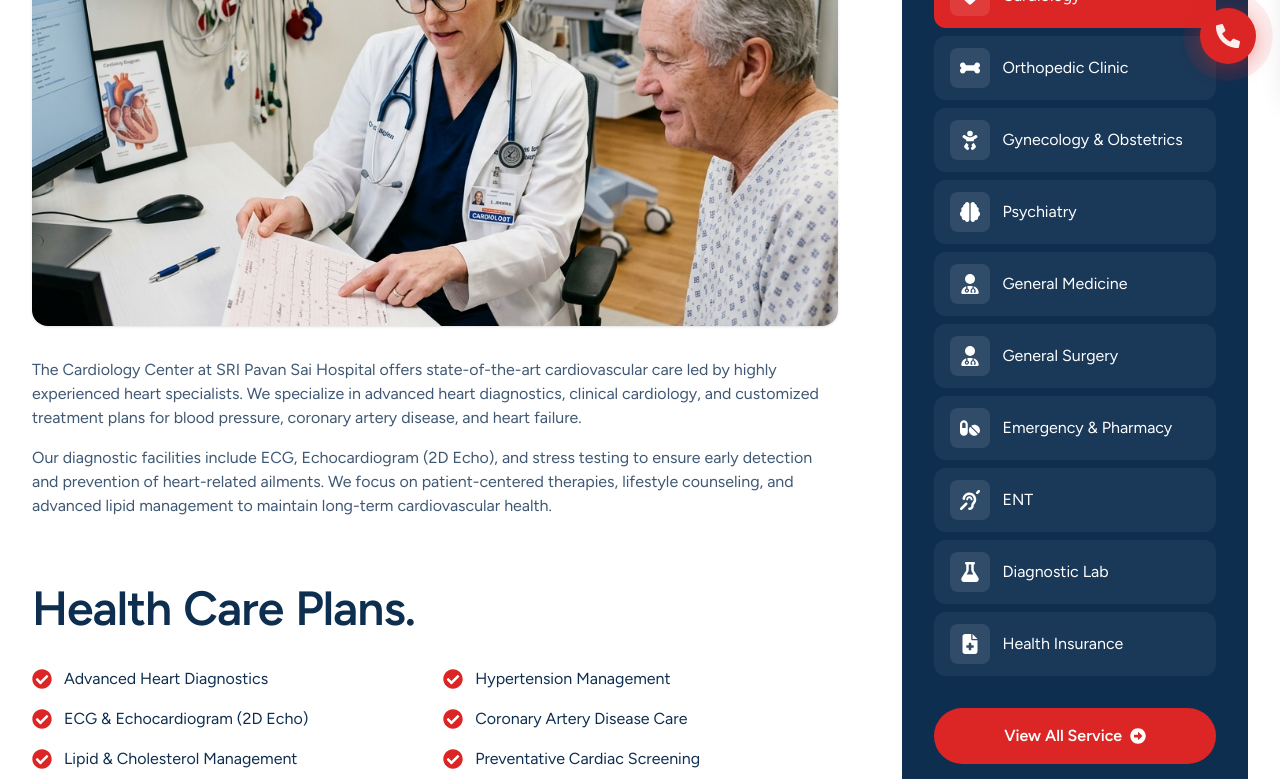
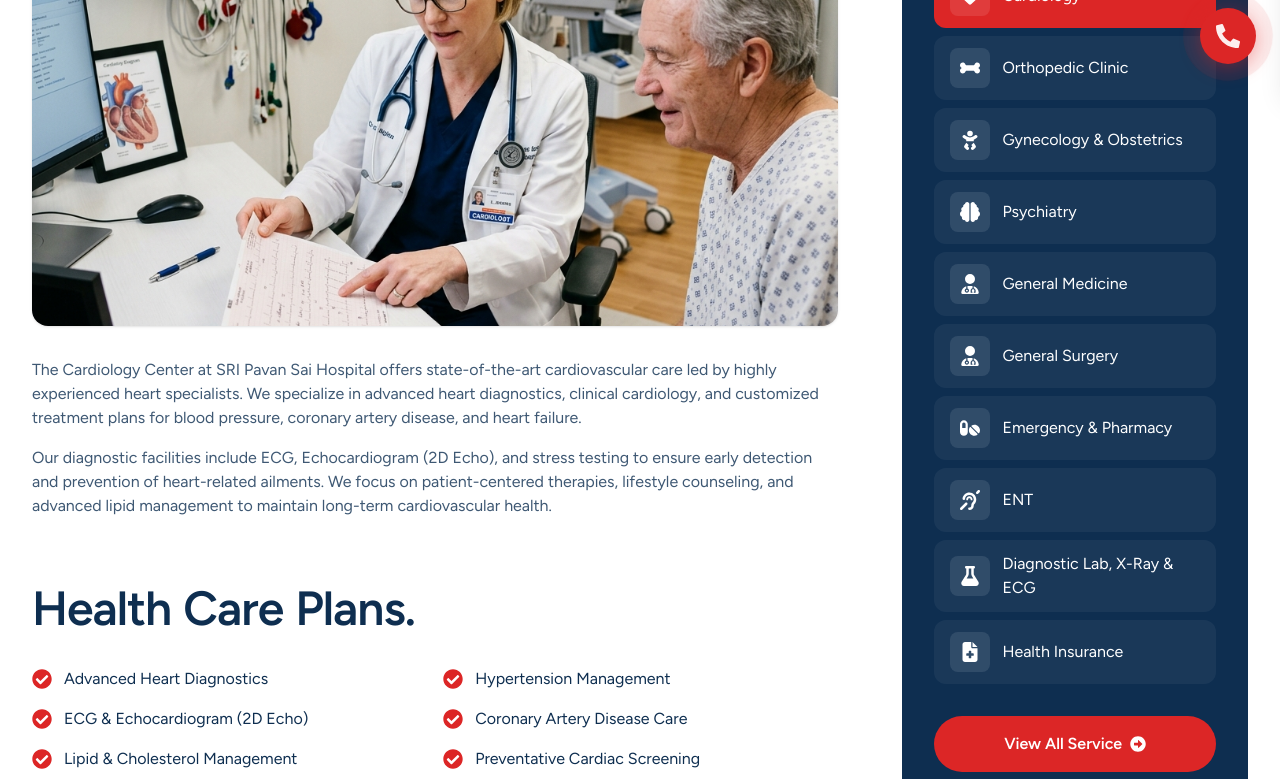
Before and after one commit to dineshkasi747/sample-template, a Next.js app: page /services/cardiology in a window 1280 px wide. Shown: the part 712-1491 px from the top of the page. Built offline with nearby package versions, Linux system fonts and the light colour scheme.

Commit message:
fix: update all diagnostic lab references to include X-Ray & ECG

```diff
--- a/components/Navbar.jsx
+++ b/components/Navbar.jsx
@@ -24,7 +24,16 @@ export default function Navbar() {
     {
       label: 'Services',
       href: '/services',
-      dropdown: ['Cardiology', 'Orthopedic Clinic', 'Gynecology & Obstetrics', 'Psychiatry', 'General Medicine', 'Emergency & Pharmacy', 'ENT', 'Diagnostic Lab']
+      dropdown: [
+        { label: 'Cardiology', href: '/services/cardiology' },
+        { label: 'Orthopedic Clinic', href: '/services/orthopedic-clinic' },
+        { label: 'Gynecology & Obstetrics', href: '/services/gynecology-obstetrics' },
+        { label: 'Psychiatry', href: '/services/psychiatry' },
+        { label: 'General Medicine', href: '/services/general-medicine' },
+        { label: 'Emergency & Pharmacy', href: '/services/pharmacy-emergency' },
+        { label: 'ENT', href: '/services/ent' },
+        { label: 'Diagnostic Lab, X-Ray & ECG', href: '/services/diagnostic-lab' }
+      ]
     },
     { label: 'Contact Us', href: '/contact' }
   ];
@@ -64,19 +73,13 @@ export default function Navbar() {
                     className={`absolute top-full left-0 mt-2 w-48 bg-white rounded shadow-lg overflow-hidden transition-all duration-300 transform origin-top ${activeDropdown === link.label ? 'scale-y-100 opacity-100' : 'scale-y-0 opacity-0'}`}
                   >
                     <ul className="py-2">
-                      {link.dropdown.map((item, i) => {
-                        let href = '#';
-                        if (link.label === 'Services') {
-                          href = `/services/${item.toLowerCase().replace(/&/g, '').replace(/\s+/g, '-').replace(/-+/g, '-')}`;
-                        }
-                        return (
+                      {link.dropdown.map((item, i) => (
                         <li key={i}>
-                            <Link href={href} className="block px-4 py-2 text-[var(--color-primary)] hover:bg-[var(--color-surface)] hover:text-[var(--color-accent)] transition-colors text-[16px]" onClick={() => setActiveDropdown(null)}>
-                              {item}
+                          <Link href={item.href} className="block px-4 py-2 text-[var(--color-primary)] hover:bg-[var(--color-surface)] hover:text-[var(--color-accent)] transition-colors text-[16px]" onClick={() => setActiveDropdown(null)}>
+                            {item.label}
                           </Link>
                         </li>
-                        );
-                      })}
+                      ))}
                     </ul>
                   </div>
                 )}
@@ -134,19 +137,13 @@ export default function Navbar() {
 
                 <div className={`overflow-hidden transition-all duration-300 ${mobileDropdownOpen === link.label ? 'max-h-[400px] mt-2' : 'max-h-0'}`}>
                   <ul className="pl-4 space-y-2 border-l-2 border-gray-200">
-                    {link.dropdown?.map((item, i) => {
-                      let href = '#';
-                      if (link.label === 'Services') {
-                        href = `/services/${item.toLowerCase().replace(/\s+/g, '-')}`;
-                      }
-                      return (
+                    {link.dropdown?.map((item, i) => (
                       <li key={i}>
-                          <Link href={href} className="block py-1 text-[var(--color-primary)]/70 hover:text-[var(--color-accent)]" onClick={() => setMobileMenuOpen(false)}>
-                            {item}
+                        <Link href={item.href} className="block py-1 text-[var(--color-primary)]/70 hover:text-[var(--color-accent)]" onClick={() => setMobileMenuOpen(false)}>
+                          {item.label}
                         </Link>
                       </li>
-                      );
-                    })}
+                    ))}
                   </ul>
                 </div>
               </li>
--- a/components/about/TopServicesSection.jsx
+++ b/components/about/TopServicesSection.jsx
@@ -16,7 +16,7 @@ export default function TopServicesSection() {
     },
     {
       icon: FaFlask,
-      title: "Diagnostic Labs",
+      title: "Diagnostic Labs, X-Ray & ECG",
       body: "Comprehensive lab and pathology services for accurate diagnosis with quick turnaround times.",
       delay: 200
     },
--- a/components/about/WhoWeAreSection.jsx
+++ b/components/about/WhoWeAreSection.jsx
@@ -38,7 +38,7 @@ export default function WhoWeAreSection() {
 
             <p className="type-body text-[var(--color-primary)]/70 scroll-reveal" data-animation="fadeInUp" data-delay="500">
               <span className="scroll-reveal" data-animation="fadeInUp">
-                At SRI Pavan Sai Hospital, we believe that quality healthcare should be accessible and affordable for everyone. Located in Sriharipuram, Andhra Pradesh, our hospital has been serving the local community with dedication and compassion. We provide round-the-clock emergency care, OPD consultations, diagnostic services, and an in-house pharmacy — all under one roof.
+                At SRI Pavan Sai Hospital, we believe that quality healthcare should be accessible and affordable for everyone. Located in Sriharipuram, Andhra Pradesh, our hospital has been serving the local community with dedication and compassion. We provide round-the-clock emergency care, OPD consultations, diagnostic (X-Ray & ECG) services, and an in-house pharmacy — all under one roof.
               </span>
             </p>
 
--- a/components/home/HeroSection.jsx
+++ b/components/home/HeroSection.jsx
@@ -52,7 +52,7 @@ export default function HeroSection() {
             </h1>
 
             <p className="type-body text-white/80 max-w-lg scroll-reveal text-lg leading-relaxed" data-animation="fadeInUp" data-delay="500">
-              Offering high-quality, compassionate, and affordable healthcare services. Visited by experienced doctors, fully prepared for diagnostic labs and trauma emergencies.
+              Offering high-quality, compassionate, and affordable healthcare services. Visited by experienced doctors, fully prepared for diagnostic lab, X-Ray & ECG and trauma emergencies.
             </p>
 
             {/* Unique features in capsules */}
--- a/components/home/ServicesSection.jsx
+++ b/components/home/ServicesSection.jsx
@@ -59,7 +59,7 @@ export default function ServicesSection() {
       href: "/services/ent"
     },
     {
-      title: "Diagnostic Lab",
+      title: "Diagnostic Lab, X-Ray & ECG",
       body: "Comprehensive pathology and diagnostic services including blood tests, X-Ray, ECG, and advanced health screenings.",
       icon: FaFlask,
       href: "/services/diagnostic-lab"
--- a/components/service-detail/ServiceDetailClient.jsx
+++ b/components/service-detail/ServiceDetailClient.jsx
@@ -39,7 +39,7 @@ export default function ServiceDetailClient({ service }) {
     { title: "General Surgery", slug: "general-surgery", Icon: FaUserDoctor },
     { title: "Emergency & Pharmacy", slug: "pharmacy-emergency", Icon: FaPills },
     { title: "ENT", slug: "ent", Icon: FaEarDeaf },
-    { title: "Diagnostic Lab", slug: "diagnostic-lab", Icon: FaFlask },
+    { title: "Diagnostic Lab, X-Ray & ECG", slug: "diagnostic-lab", Icon: FaFlask },
     { title: "Health Insurance", slug: "health-insurance-policies", Icon: FaFileMedical }
   ];
 
--- a/components/services/TopServiceSection.jsx
+++ b/components/services/TopServiceSection.jsx
@@ -16,7 +16,7 @@ export default function TopServiceSection() {
     },
     {
       Icon: FaFlask,
-      title: "Diagnostic Labs",
+      title: "Diagnostic Labs, X-Ray & ECG",
       delay: 200
     },
     {
--- a/data/services.js
+++ b/data/services.js
@@ -169,11 +169,11 @@ export const servicesData = [
   },
   {
     slug: "diagnostic-lab",
-    title: "Diagnostic Lab",
-    breadcrumb: ["Home", "Services", "Diagnostic Lab"],
+    title: "Diagnostic Lab, X-Ray & ECG",
+    breadcrumb: ["Home", "Services", "Diagnostic Lab, X-Ray & ECG"],
     image: "/services/JPG/service-diagnostic-lab.jpg",
     description: [
-      "The Diagnostic Laboratory at SRI Pavan Sai Hospital is equipped with advanced automated analyzers and state-of-the-art imaging equipment to deliver fast, accurate, and reliable test results. We serve both outpatients and inpatients with a comprehensive panel of pathology, biochemistry, and radiology services.",
+      "The Diagnostic Lab, X-Ray & ECG at SRI Pavan Sai Hospital is equipped with advanced automated analyzers and state-of-the-art imaging equipment to deliver fast, accurate, and reliable test results. We serve both outpatients and inpatients with a comprehensive panel of pathology, biochemistry, and radiology services.",
       "Our lab operates 24/7 to support emergency diagnostics and routine testing. From complete blood counts and lipid profiles to X-rays and urine analysis, our skilled lab technicians ensure precision at every step, enabling your doctors to make well-informed clinical decisions."
     ],
     health_plan_items: [
```
Also changed, not shown: public/images/JPG/sri-pavansai.png (added). Lines whose indentation alone changed are shown as unchanged.
